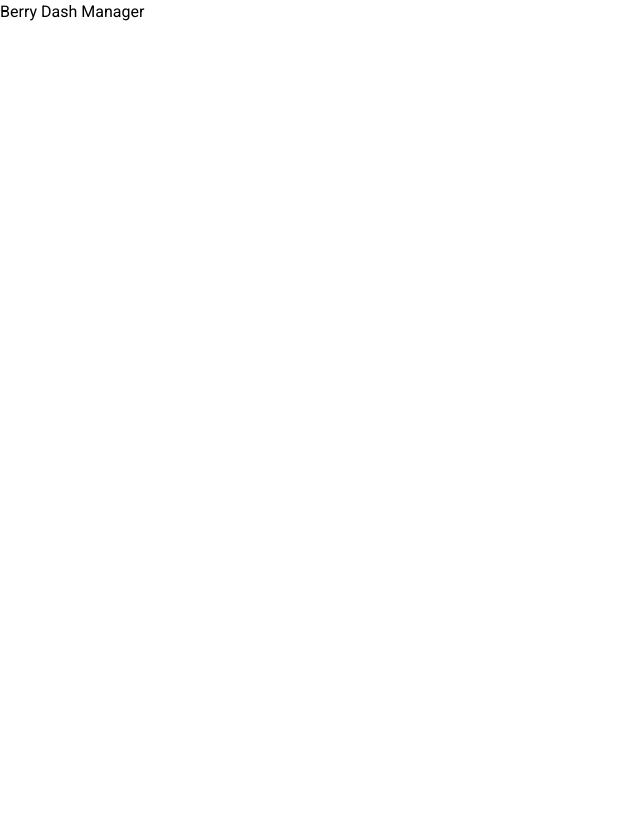
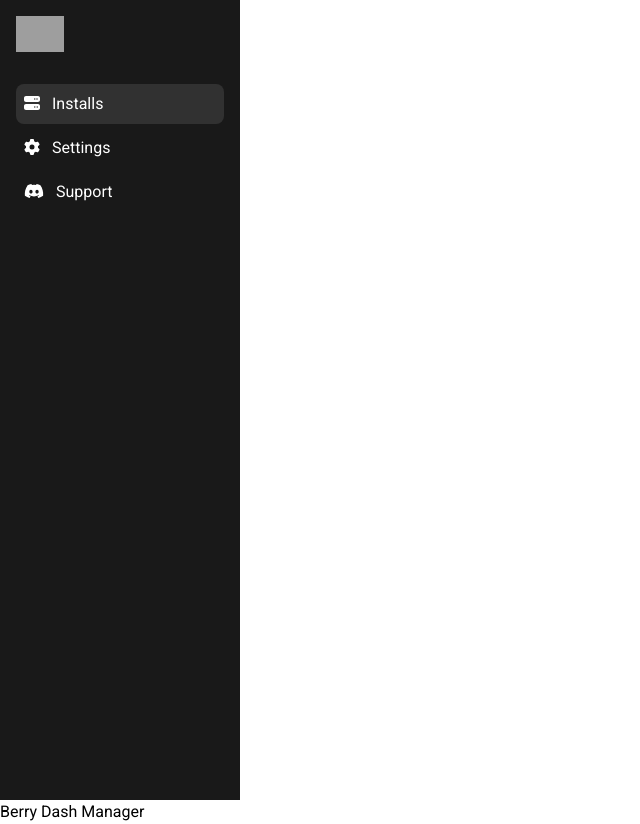
Before and after one commit to Lncvrt-Games/launcher, a React (Vite) app: page / in a window 1280 px wide. Shown: the whole page, without its empty margins (0-640 px from the left). Before the commit the page ends 800 px from the top, so only its background shows below. Built offline with nearby package versions, Linux system fonts and the light colour scheme; grey boxes are pictures that could not be loaded.

Commit message:
Add sidebar

```diff
--- a/package.json
+++ b/package.json
@@ -15,9 +15,13 @@
     "@tauri-apps/plugin-opener": "2.4.0",
     "react": "19.1.0",
     "react-dom": "19.1.0",
-    "react-router-dom": "^7.7.0"
+    "react-router-dom": "7.7.0"
   },
   "devDependencies": {
+    "@fortawesome/fontawesome-svg-core": "6.7.2",
+    "@fortawesome/free-brands-svg-icons": "6.7.2",
+    "@fortawesome/free-solid-svg-icons": "6.7.2",
+    "@fortawesome/react-fontawesome": "0.2.2",
     "@tailwindcss/postcss": "4.1.11",
     "@tauri-apps/cli": "2.6.2",
     "@types/react": "19.1.8",
--- a/src/App.tsx
+++ b/src/App.tsx
@@ -1,10 +1,12 @@
 import { HashRouter, Route, Routes } from 'react-router-dom'
 import './App.scss'
 import Home from './routes/Home'
+import Sidebar from './componets/Sidebar'
 
 export default function App () {
   return (
     <HashRouter>
+      <Sidebar />
       <Routes>
         <Route path='/' element={<Home />} />
       </Routes>
--- /dev/null
+++ b/src/componets/Sidebar.css
@@ -0,0 +1,21 @@
+@import 'tailwindcss';
+
+.sidebar {
+  @apply w-60 h-screen bg-[#191919] flex flex-col;
+}
+
+.logo {
+  @apply text-2xl font-bold p-4;
+}
+
+.nav-links {
+  @apply flex flex-col p-4 space-y-1;
+}
+
+.link {
+  @apply text-white p-2 rounded-lg no-underline cursor-pointer transition-colors duration-[0.25s];
+}
+
+.link.active, .link:hover {
+  @apply bg-[#313131];
+}
--- /dev/null
+++ b/src/componets/Sidebar.tsx
@@ -0,0 +1,48 @@
+import './Sidebar.css'
+import Icon from '../Icon.png'
+import { openUrl } from '@tauri-apps/plugin-opener'
+import { FontAwesomeIcon } from '@fortawesome/react-fontawesome'
+import { faCog, faServer } from '@fortawesome/free-solid-svg-icons'
+import { faDiscord } from '@fortawesome/free-brands-svg-icons'
+import { useState } from 'react'
+
+const Sidebar = () => {
+  const [rot, setRot] = useState(0)
+  const [dir, setDir] = useState(1)
+
+  return (
+    <aside className='sidebar'>
+      <div className='logo'>
+        <img
+          src={Icon}
+          width={48}
+          height={48}
+          style={{
+            transform: `rotate(${rot}deg)`,
+            transition: 'transform 0.3s ease'
+          }}
+          onClick={() =>
+            setRot(r => {
+              let next = r + dir * 90
+              if (next >= 360) {
+                next = 360
+                setDir(-1)
+              } else if (next <= 0) {
+                next = 0
+                setDir(1)
+              }
+              return next
+            })
+          }
+        />
+      </div>
+      <nav className="nav-links">
+        <a href="/" className={`link ${window.location.pathname === "/" ? "active" : ""}`}><FontAwesomeIcon icon={faServer} className="mr-2" /> Installs</a>
+        <a href="/settings" className={`link ${window.location.pathname === "/settings" ? "active" : ""}`}><FontAwesomeIcon icon={faCog} className="mr-2" /> Settings</a>
+        <a onClick={() => openUrl("https://berrydash.lncvrt.xyz/discord")} className="link"><FontAwesomeIcon icon={faDiscord} className="mr-2" /> Support</a>
+      </nav>
+    </aside>
+  )
+}
+
+export default Sidebar
```
Also changed, not shown: 1 other file (tests, documents, lock files or other folders).
